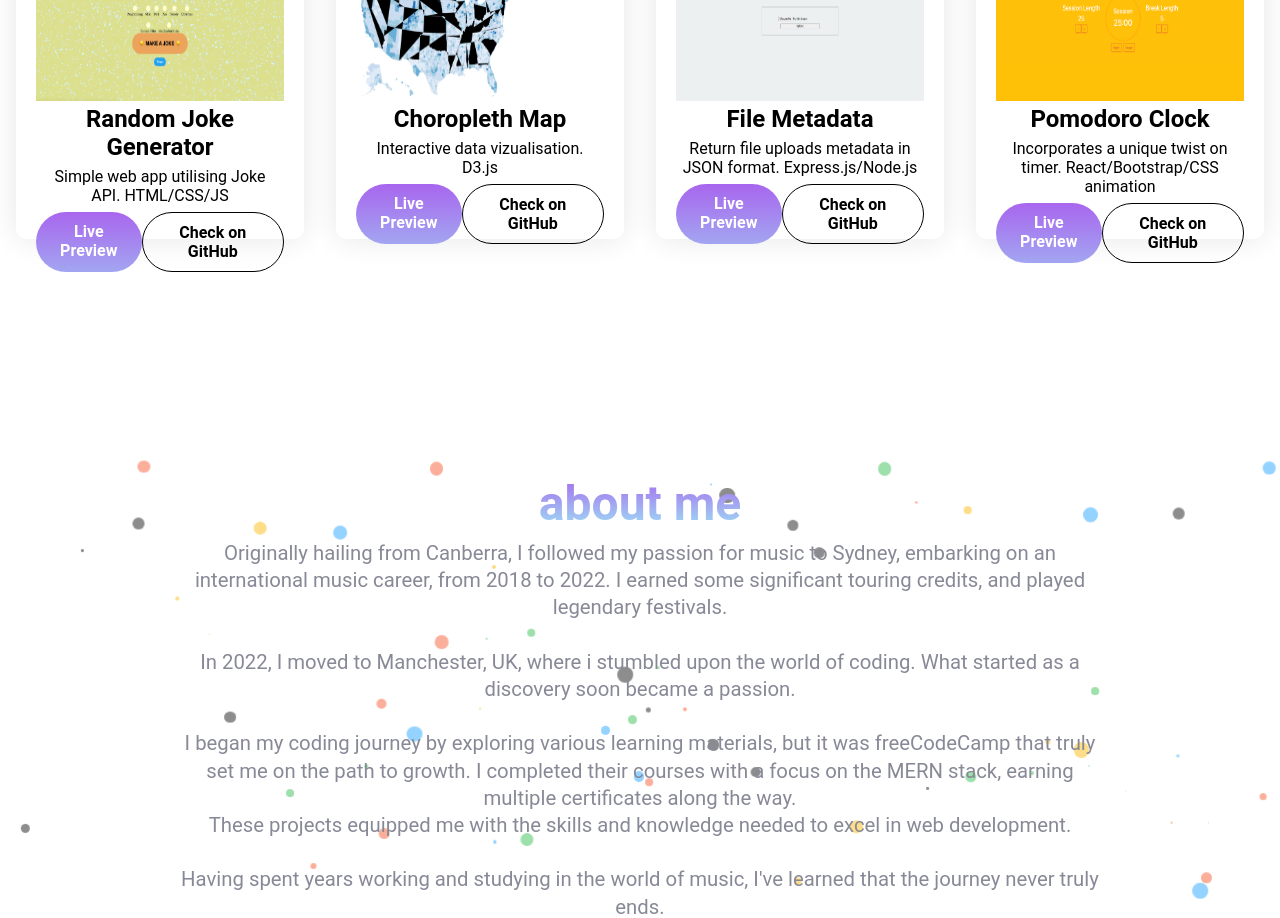
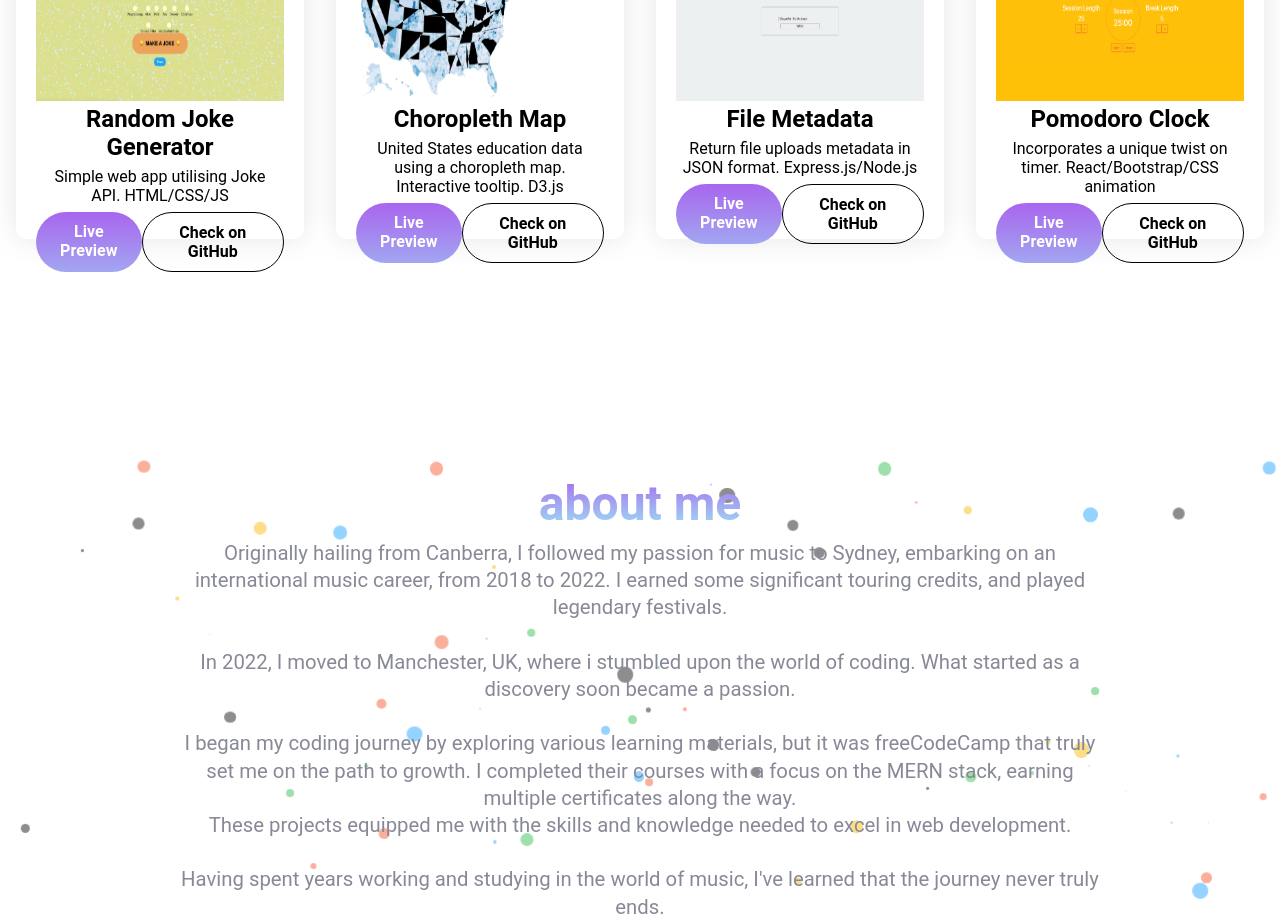
Before and after one commit to Aleatric/Aleatric.github.io, a React (Create React App) app: page / in a window 1280 px wide. Shown: the part 1280-2198 px from the top of the page. Built offline with nearby package versions, Linux system fonts and the light colour scheme; some icons are missing.

Commit message:
updated project text

```diff
--- a/src/App.js
+++ b/src/App.js
@@ -118,7 +118,7 @@ function Projects(){
     {
       image: choroplethMap,
       title: "Choropleth Map",
-      details: "Interactive data vizualisation. D3.js",
+      details: "United States education data using a choropleth map. Interactive tooltip. D3.js",
       liveLink: "https://codepen.io/Aleatric/pen/WNYMerp",
       githubLink: "https://github.com/Aleatric/choropleth-map/blob/main/README.md",
     },
```
